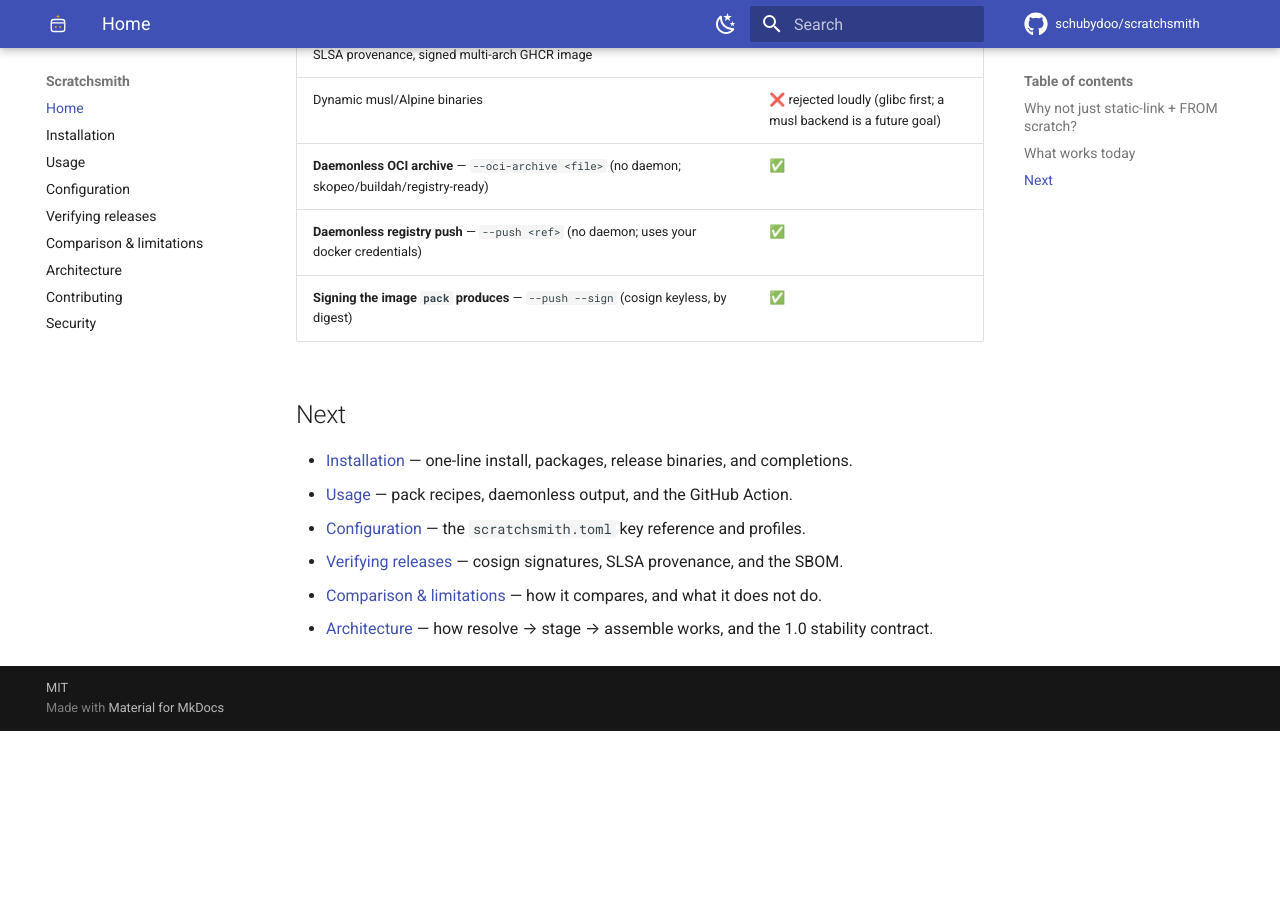
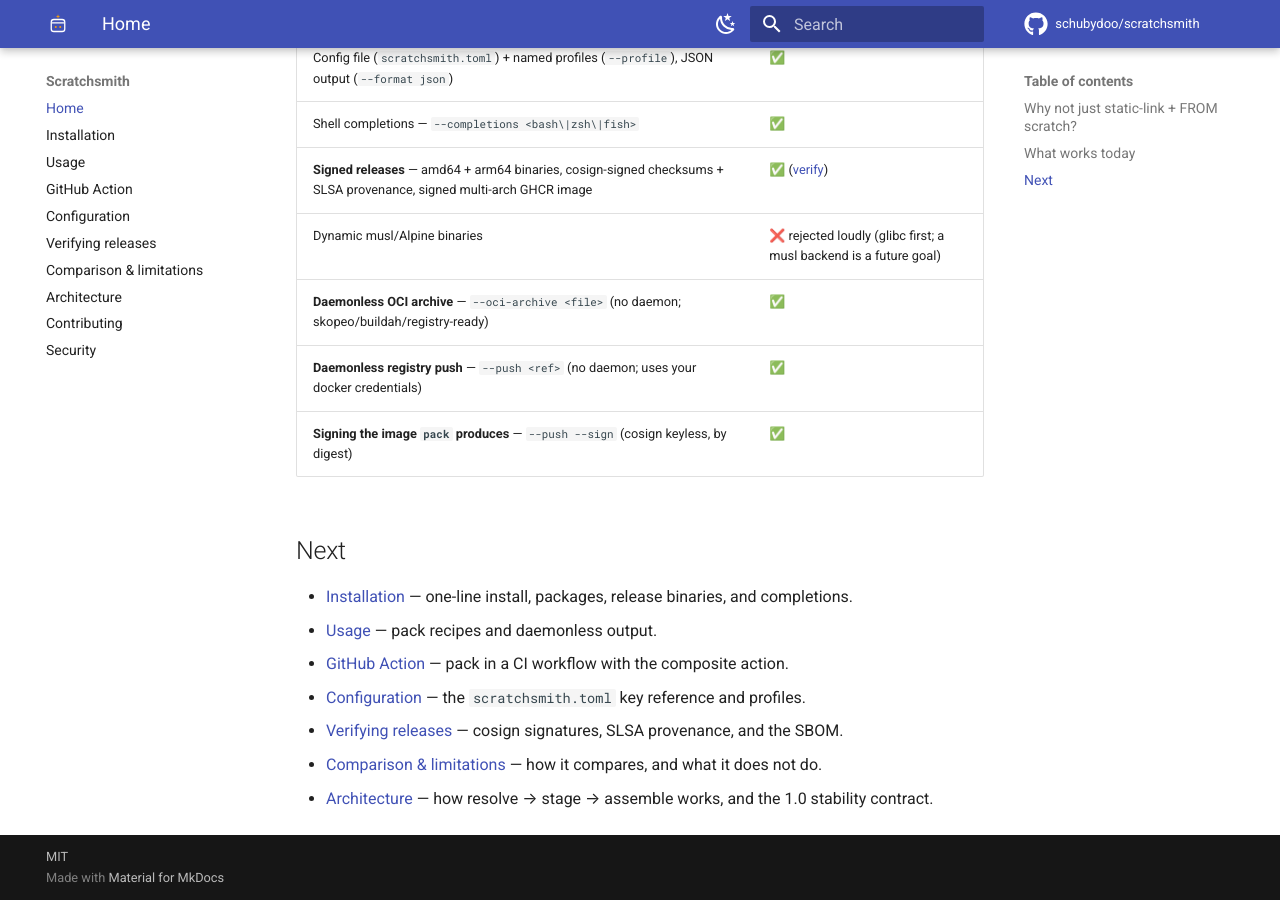
Before and after one commit to schubydoo/scratchsmith, an MkDocs documentation site: the page built from docs/index.md, in a window 1280 px wide and 900 px high, scrolled down 2053 px. Built offline with MkDocs 1.6.1 and Material for MkDocs 9.7.7, drawn with Linux system fonts in a browser that asks for light colours; comment, search, counter and statistics services are not loaded; the version menu is left out; before the commit the page ends 2784 px from its top, so only the background shows below that.

Commit message:
docs: add a logo mark to the landing page and split out a GitHub Action page
- Add a small theme-adaptive logo mark above the index.md H1 (podspine-style),
  keeping the demo SVG as the visual lead.
- Move the GitHub Action section out of usage.md into its own github-action.md
  page with a nav entry, so CI users can go straight to it; usage.md keeps a
  one-line pointer. README quick-start and Documentation links updated to match.

Verified: `mkdocs build --strict` clean; the new page and logo assets resolve.

Co-Authored-By: Claude Opus 4.8 <noreply@anthropic.com>

```diff
--- a/docs/index.md
+++ b/docs/index.md
@@ -1,3 +1,10 @@
+<p align="center">
+  <picture>
+    <source media="(prefers-color-scheme: dark)" srcset="assets/logo-mark-white.svg">
+    <img alt="" src="assets/logo-mark-black.svg" width="96">
+  </picture>
+</p>
+
 # Scratchsmith
 
 **The daemonless supply-chain packager for prebuilt dynamic Linux binaries.**
@@ -52,7 +59,8 @@ a hardening report, a non-root image, and no Dockerfile. More: [Comparison & lim
 ## Next
 
 - [Installation](installation.md) — one-line install, packages, release binaries, and completions.
-- [Usage](usage.md) — pack recipes, daemonless output, and the GitHub Action.
+- [Usage](usage.md) — pack recipes and daemonless output.
+- [GitHub Action](github-action.md) — pack in a CI workflow with the composite action.
 - [Configuration](configuration.md) — the `scratchsmith.toml` key reference and profiles.
 - [Verifying releases](verifying.md) — cosign signatures, SLSA provenance, and the SBOM.
 - [Comparison & limitations](comparison.md) — how it compares, and what it does not do.
--- a/mkdocs.yml
+++ b/mkdocs.yml
@@ -83,6 +83,7 @@ nav:
   - Home: index.md
   - Installation: installation.md
   - Usage: usage.md
+  - GitHub Action: github-action.md
   - Configuration: configuration.md
   - Verifying releases: verifying.md
   - Comparison & limitations: comparison.md
```
Also changed, not shown: README.md (+4 -3 lines), docs/github-action.md (added, +32 -0 lines), docs/usage.md (+3 -28 lines).
